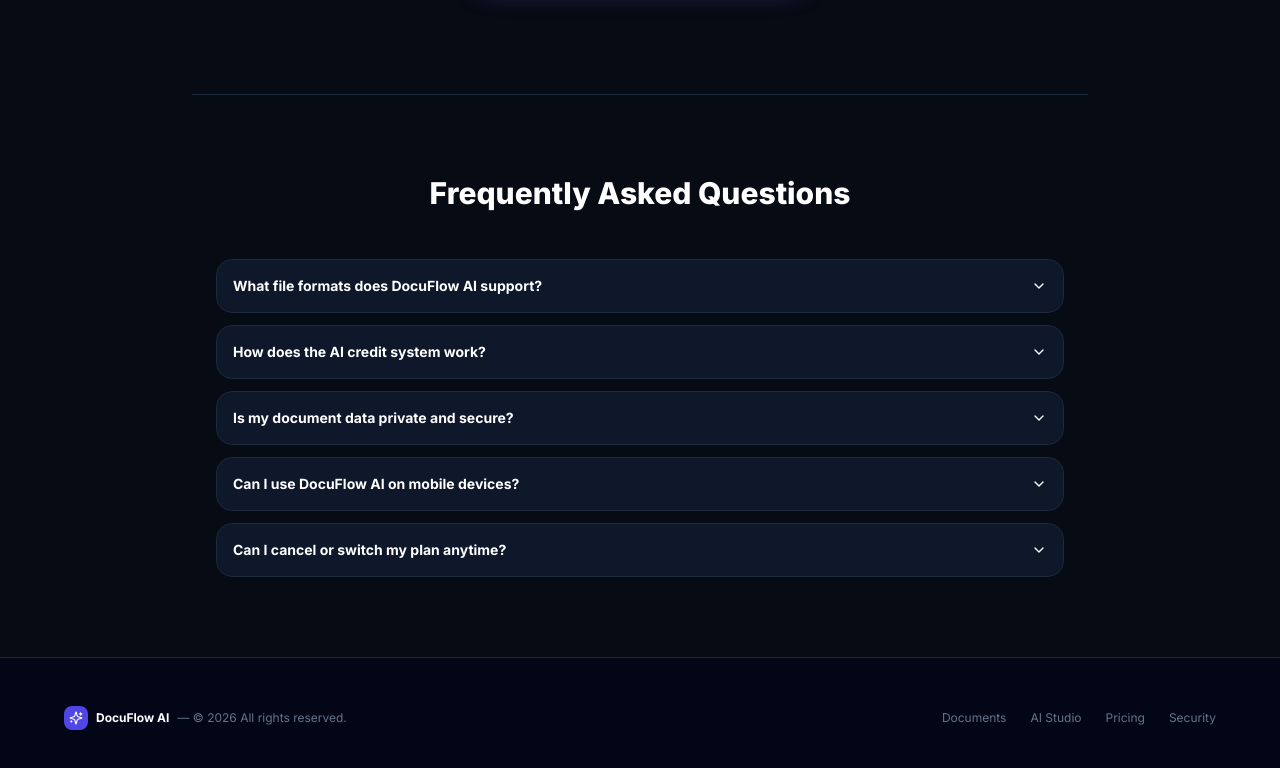
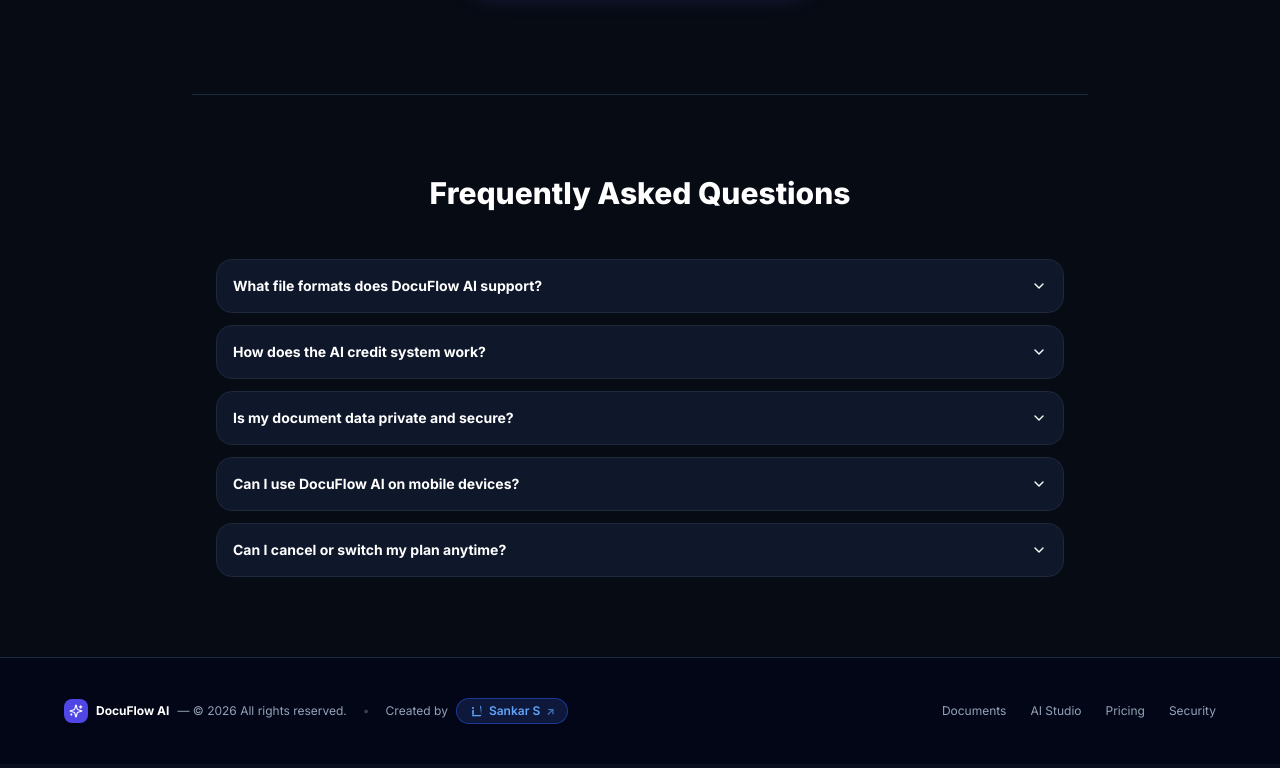
Before and after one commit to sankar734/DuckFlow-AI, a React (Vite) app in the folder frontend/: page / in a window 1280 px wide. Shown: the part 2902-3670 px from the top of the page. Built offline with nearby package versions, Linux system fonts and the light colour scheme; no server answers.

Commit message:
Add creator credit and LinkedIn profile link for Sankar S in footer and sidebar

```diff
--- a/frontend/src/components/layout/AppLayout.tsx
+++ b/frontend/src/components/layout/AppLayout.tsx
@@ -4,6 +4,7 @@ import { Sidebar } from './Sidebar';
 import { Navbar } from './Navbar';
 import { MobileNav } from './MobileNav';
 import { CommandPalette } from './CommandPalette';
+import { Footer } from './Footer';
 import { MobileScannerModal } from '../scanner/MobileScannerModal';
 import { useUIStore } from '../../store/uiStore';
 
@@ -19,10 +20,13 @@ export const AppLayout: React.FC = () => {
       <div className="flex-1 flex flex-col h-screen overflow-hidden">
         <Navbar />
 
-        <main className="flex-1 overflow-y-auto pb-24 lg:pb-8 p-2 sm:p-4 lg:p-8">
-          <div className="max-w-7xl mx-auto w-full">
+        <main className="flex-1 overflow-y-auto flex flex-col justify-between pb-20 lg:pb-0">
+          <div className="max-w-7xl mx-auto w-full p-2 sm:p-4 lg:p-8 flex-1">
             <Outlet />
           </div>
+
+          {/* Persistent In-App Footer */}
+          <Footer variant="compact" />
         </main>
 
         {/* Mobile Bottom Navigation */}
--- /dev/null
+++ b/frontend/src/components/layout/Footer.tsx
@@ -0,0 +1,100 @@
+import React from 'react';
+import { Link } from 'react-router-dom';
+import { Sparkles } from 'lucide-react';
+
+interface FooterProps {
+  className?: string;
+  variant?: 'compact' | 'full';
+}
+
+export const Footer: React.FC<FooterProps> = ({ className = '', variant = 'full' }) => {
+  const linkedinUrl =
+    'https://www.linkedin.com/in/sankar-s-707792291/?lipi=urn%3Ali%3Apage%3Ad_flagship3_profile_view_base_contact_details%3BqVCs3j3tQAurygkWC7HhVQ%3D%3D';
+
+  if (variant === 'compact') {
+    return (
+      <footer
+        className={`w-full py-4 px-4 sm:px-6 border-t border-slate-200/80 dark:border-slate-800/80 bg-white/50 dark:bg-slate-900/50 backdrop-blur-sm text-xs text-slate-500 dark:text-slate-400 mt-auto ${className}`}
+      >
+        <div className="max-w-7xl mx-auto flex flex-col sm:flex-row items-center justify-between gap-3 text-center sm:text-left">
+          <div className="flex items-center gap-2">
+            <div className="w-5 h-5 rounded-md bg-brand-600 flex items-center justify-center text-white">
+              <Sparkles className="w-3 h-3" />
+            </div>
+            <span className="font-semibold text-slate-800 dark:text-slate-200">DocuFlow AI</span>
+            <span>— © 2026</span>
+          </div>
+
+          <div className="flex items-center gap-2">
+            <span>Created by</span>
+            <a
+              href={linkedinUrl}
+              target="_blank"
+              rel="noopener noreferrer"
+              className="inline-flex items-center gap-1.5 px-3 py-1 rounded-full bg-blue-50 dark:bg-blue-950/60 text-[#0077B5] dark:text-blue-400 font-semibold border border-blue-200 dark:border-blue-800/80 hover:bg-[#0077B5] hover:text-white dark:hover:bg-[#0077B5] dark:hover:text-white transition-all duration-200 shadow-sm group cursor-pointer"
+              title="Visit Sankar S on LinkedIn"
+            >
+              <svg className="w-3.5 h-3.5 fill-current" viewBox="0 0 24 24">
+                <path d="M19 3a2 2 0 0 1 2 2v14a2 2 0 0 1-2 2H5a2 2 0 0 1-2-2V5a2 2 0 0 1 2-2h14m-.5 15.5v-5.3a3.26 3.26 0 0 0-3.26-3.26c-.85 0-1.84.52-2.28 1.3v-1.11h-2.79v8.37h2.79v-4.93c0-.77.62-1.4 1.39-1.4a1.4 1.4 0 0 1 1.4 1.4v4.93h2.75M6.88 8.56a1.68 1.68 0 0 0 1.68-1.68c0-.93-.75-1.69-1.68-1.69a1.69 1.69 0 0 0-1.69 1.69c0 .93.76 1.68 1.69 1.68m1.39 9.94v-8.37H5.5v8.37h2.77z" />
+              </svg>
+              <span>Sankar S</span>
+              <span className="text-[11px] opacity-70 group-hover:opacity-100 transition-opacity">↗</span>
+            </a>
+          </div>
+        </div>
+      </footer>
+    );
+  }
+
+  return (
+    <footer
+      className={`w-full py-10 px-6 border-t border-slate-200 dark:border-slate-800 bg-white dark:bg-slate-950 text-xs text-slate-500 dark:text-slate-400 mt-auto ${className}`}
+    >
+      <div className="max-w-6xl mx-auto flex flex-col md:flex-row items-center justify-between gap-6">
+        <div className="flex flex-col sm:flex-row items-center gap-4 text-center sm:text-left">
+          <div className="flex items-center gap-2">
+            <div className="w-6 h-6 rounded-lg bg-brand-600 flex items-center justify-center text-white shadow-sm">
+              <Sparkles className="w-3.5 h-3.5" />
+            </div>
+            <span className="font-bold text-slate-900 dark:text-white">DocuFlow AI</span>
+            <span>— © 2026 All rights reserved.</span>
+          </div>
+
+          <span className="hidden sm:inline text-slate-300 dark:text-slate-700">•</span>
+
+          <div className="flex items-center gap-2">
+            <span>Created by</span>
+            <a
+              href={linkedinUrl}
+              target="_blank"
+              rel="noopener noreferrer"
+              className="inline-flex items-center gap-1.5 px-3 py-1 rounded-full bg-blue-50 dark:bg-blue-950/60 text-[#0077B5] dark:text-blue-400 font-semibold border border-blue-200 dark:border-blue-800/80 hover:bg-[#0077B5] hover:text-white dark:hover:bg-[#0077B5] dark:hover:text-white transition-all duration-200 shadow-sm group cursor-pointer"
+              title="Connect with Sankar S on LinkedIn"
+            >
+              <svg className="w-3.5 h-3.5 fill-current" viewBox="0 0 24 24">
+                <path d="M19 3a2 2 0 0 1 2 2v14a2 2 0 0 1-2 2H5a2 2 0 0 1 2-2h14m-.5 15.5v-5.3a3.26 3.26 0 0 0-3.26-3.26c-.85 0-1.84.52-2.28 1.3v-1.11h-2.79v8.37h2.79v-4.93c0-.77.62-1.4 1.39-1.4a1.4 1.4 0 0 1 1.4 1.4v4.93h2.75M6.88 8.56a1.68 1.68 0 0 0 1.68-1.68c0-.93-.75-1.69-1.68-1.69a1.69 1.69 0 0 0-1.69 1.69c0 .93.76 1.68 1.69 1.68m1.39 9.94v-8.37H5.5v8.37h2.77z" />
+              </svg>
+              <span>Sankar S</span>
+              <span className="text-[11px] opacity-70 group-hover:opacity-100 transition-opacity">↗</span>
+            </a>
+          </div>
+        </div>
+
+        <div className="flex flex-wrap items-center justify-center gap-6">
+          <Link to="/documents" className="hover:text-slate-900 dark:hover:text-white transition-colors">
+            Documents
+          </Link>
+          <Link to="/ai" className="hover:text-slate-900 dark:hover:text-white transition-colors">
+            AI Studio
+          </Link>
+          <Link to="/billing" className="hover:text-slate-900 dark:hover:text-white transition-colors">
+            Pricing
+          </Link>
+          <Link to="/settings" className="hover:text-slate-900 dark:hover:text-white transition-colors">
+            Security
+          </Link>
+        </div>
+      </div>
+    </footer>
+  );
+};
--- a/frontend/src/components/layout/Sidebar.tsx
+++ b/frontend/src/components/layout/Sidebar.tsx
@@ -182,6 +182,24 @@ export const Sidebar: React.FC = () => {
             <span className="text-purple-600 dark:text-purple-400 font-mono">Refills: {formatTimeRemaining(refillSecondsRemaining)}</span>
           </div>
         </Link>
+
+        {/* Creator Info / LinkedIn Credit */}
+        <div className="px-1 py-1 flex items-center justify-between text-[11px] text-slate-500 dark:text-slate-400">
+          <span>Created by</span>
+          <a
+            href="https://www.linkedin.com/in/sankar-s-707792291/?lipi=urn%3Ali%3Apage%3Ad_flagship3_profile_view_base_contact_details%3BqVCs3j3tQAurygkWC7HhVQ%3D%3D"
+            target="_blank"
+            rel="noopener noreferrer"
+            className="inline-flex items-center gap-1.5 px-2 py-0.5 rounded-lg bg-blue-500/10 hover:bg-[#0077B5] text-[#0077B5] hover:text-white dark:text-blue-400 dark:hover:text-white font-medium transition-all group"
+            title="Connect with Sankar S on LinkedIn"
+          >
+            <svg className="w-3 h-3 fill-current" viewBox="0 0 24 24">
+              <path d="M19 3a2 2 0 0 1 2 2v14a2 2 0 0 1-2 2H5a2 2 0 0 1-2-2V5a2 2 0 0 1 2-2h14m-.5 15.5v-5.3a3.26 3.26 0 0 0-3.26-3.26c-.85 0-1.84.52-2.28 1.3v-1.11h-2.79v8.37h2.79v-4.93c0-.77.62-1.4 1.39-1.4a1.4 1.4 0 0 1 1.4 1.4v4.93h2.75M6.88 8.56a1.68 1.68 0 0 0 1.68-1.68c0-.93-.75-1.69-1.68-1.69a1.69 1.69 0 0 0-1.69 1.69c0 .93.76 1.68 1.69 1.68m1.39 9.94v-8.37H5.5v8.37h2.77z" />
+            </svg>
+            <span>Sankar S</span>
+            <span className="text-[9px] opacity-70 group-hover:opacity-100">↗</span>
+          </a>
+        </div>
       </div>
     </aside>
   );
--- a/frontend/src/pages/public/LandingPage.tsx
+++ b/frontend/src/pages/public/LandingPage.tsx
@@ -22,6 +22,7 @@ import {
 } from 'lucide-react';
 import { Button } from '../../components/common/Button';
 import { Badge } from '../../components/common/Badge';
+import { Footer } from '../../components/layout/Footer';
 
 export const LandingPage: React.FC = () => {
   const navigate = useNavigate();
@@ -355,23 +356,7 @@ export const LandingPage: React.FC = () => {
       </section>
 
       {/* Footer */}
-      <footer className="py-12 px-6 border-t border-slate-200 dark:border-slate-800 bg-white dark:bg-slate-950 text-xs text-slate-500">
-        <div className="max-w-6xl mx-auto flex flex-col sm:flex-row items-center justify-between gap-4">
-          <div className="flex items-center gap-2">
-            <div className="w-6 h-6 rounded-lg bg-brand-600 flex items-center justify-center text-white">
-              <Sparkles className="w-3.5 h-3.5" />
-            </div>
-            <span className="font-bold text-slate-900 dark:text-white">DocuFlow AI</span>
-            <span>— © 2026 All rights reserved.</span>
-          </div>
-          <div className="flex items-center gap-6">
-            <Link to="/documents" className="hover:underline">Documents</Link>
-            <Link to="/ai" className="hover:underline">AI Studio</Link>
-            <Link to="/billing" className="hover:underline">Pricing</Link>
-            <Link to="/settings" className="hover:underline">Security</Link>
-          </div>
-        </div>
-      </footer>
+      <Footer variant="full" />
     </div>
   );
 };
```
